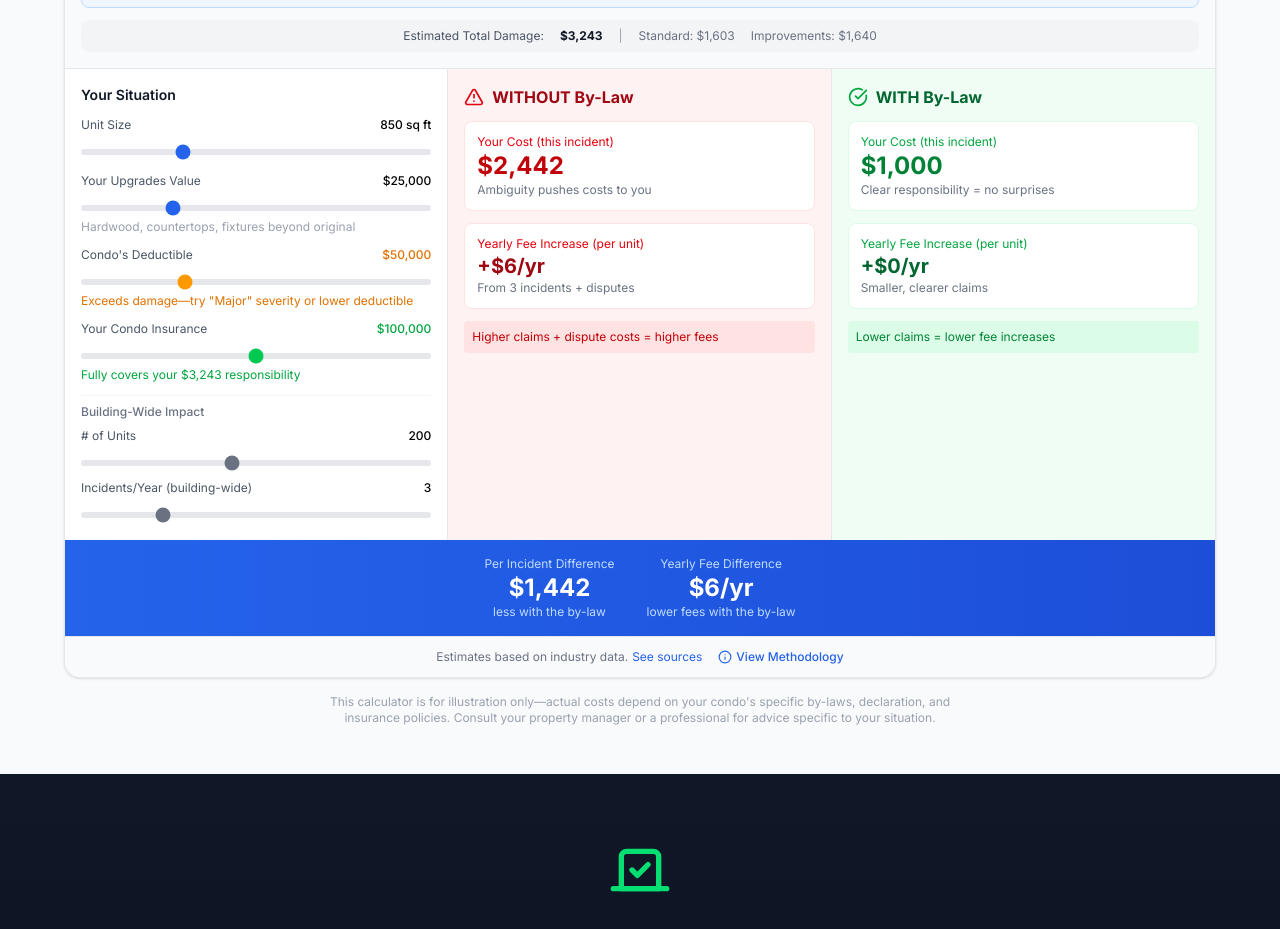
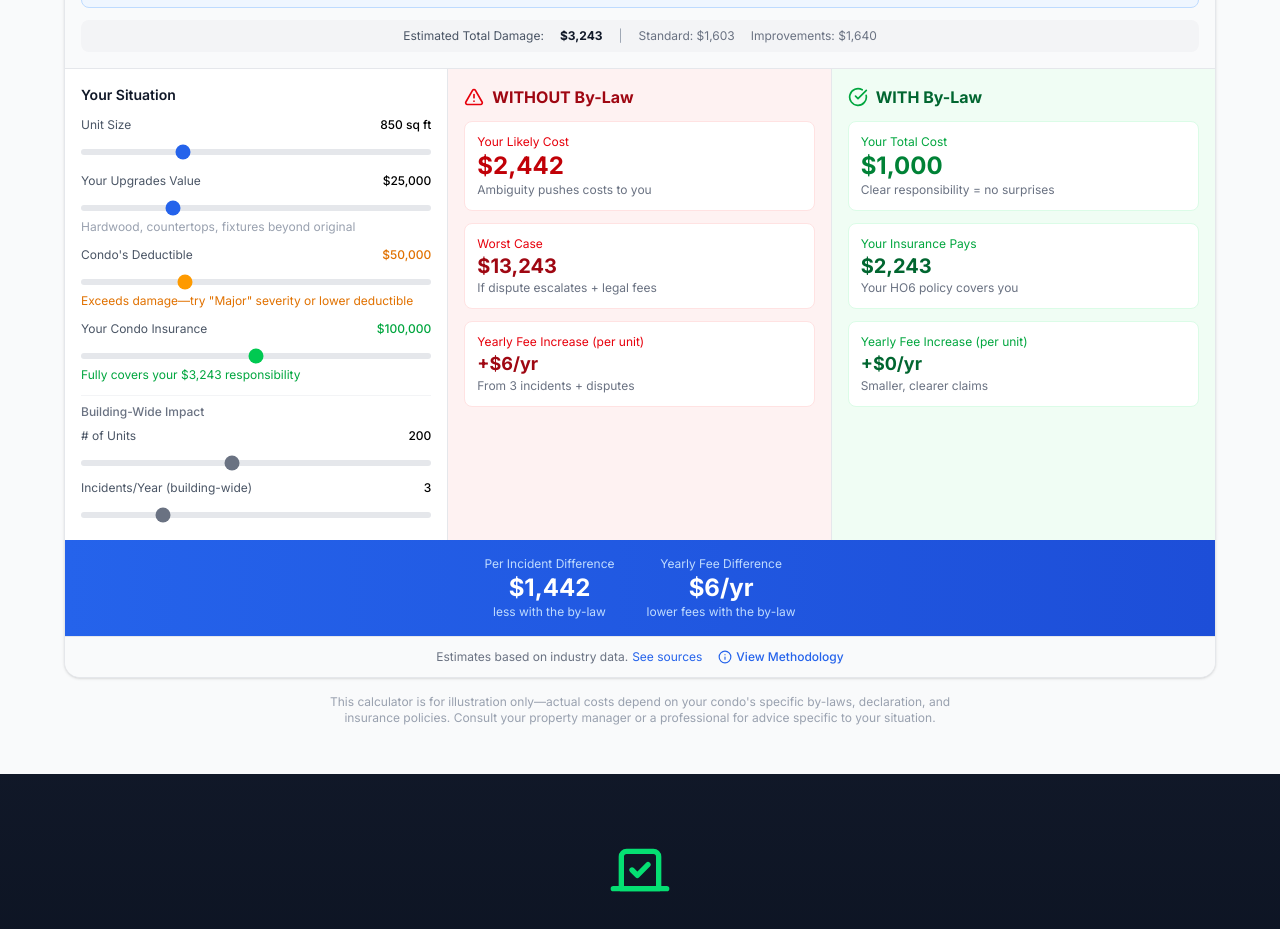
Before and after one commit to Sousaplex/95pa-sublaw, a React (Vite) app: page / in a window 1280 px wide. Shown: the part 8620-9549 px from the top of the page. Built offline with nearby package versions, Linux system fonts and the light colour scheme.

Commit message:
Restore Worst Case and Insurance Pays display

```diff
--- a/src/components/ScenarioCalculator.tsx
+++ b/src/components/ScenarioCalculator.tsx
@@ -485,19 +485,21 @@ export function ScenarioCalculator() {
 
                 <div className="space-y-3">
                   <div className="bg-white rounded-lg p-3 border border-red-100">
-                    <p className="text-xs text-red-600">Your Cost (this incident)</p>
+                    <p className="text-xs text-red-600">Your Likely Cost</p>
                     <p className="text-2xl font-bold text-red-700">{formatCurrency(result.withoutByLaw.yourCost)}</p>
                     <p className="text-xs text-gray-500">Ambiguity pushes costs to you</p>
                   </div>
 
                   <div className="bg-white rounded-lg p-3 border border-red-100">
-                    <p className="text-xs text-red-600">Yearly Fee Increase (per unit)</p>
-                    <p className="text-xl font-bold text-red-800">+{formatCurrency(result.withoutByLaw.yearlyFeeImpact)}/yr</p>
-                    <p className="text-xs text-gray-500">From {inputs.incidentsPerYear} incidents + disputes</p>
+                    <p className="text-xs text-red-600">Worst Case</p>
+                    <p className="text-xl font-bold text-red-800">{formatCurrency(result.withoutByLaw.worstCase)}</p>
+                    <p className="text-xs text-gray-500">If dispute escalates + legal fees</p>
                   </div>
 
-                  <div className="text-xs text-red-700 p-2 bg-red-100 rounded">
-                    Higher claims + dispute costs = higher fees
+                  <div className="bg-white rounded-lg p-3 border border-red-100">
+                    <p className="text-xs text-red-600">Yearly Fee Increase (per unit)</p>
+                    <p className="text-lg font-bold text-red-800">+{formatCurrency(result.withoutByLaw.yearlyFeeImpact)}/yr</p>
+                    <p className="text-xs text-gray-500">From {inputs.incidentsPerYear} incidents + disputes</p>
                   </div>
                 </div>
               </div>
@@ -511,19 +513,21 @@ export function ScenarioCalculator() {
 
                 <div className="space-y-3">
                   <div className="bg-white rounded-lg p-3 border border-green-100">
-                    <p className="text-xs text-green-600">Your Cost (this incident)</p>
+                    <p className="text-xs text-green-600">Your Total Cost</p>
                     <p className="text-2xl font-bold text-green-700">{formatCurrency(result.withByLaw.yourCost)}</p>
                     <p className="text-xs text-gray-500">Clear responsibility = no surprises</p>
                   </div>
 
                   <div className="bg-white rounded-lg p-3 border border-green-100">
-                    <p className="text-xs text-green-600">Yearly Fee Increase (per unit)</p>
-                    <p className="text-xl font-bold text-green-800">+{formatCurrency(result.withByLaw.yearlyFeeImpact)}/yr</p>
-                    <p className="text-xs text-gray-500">Smaller, clearer claims</p>
+                    <p className="text-xs text-green-600">Your Insurance Pays</p>
+                    <p className="text-xl font-bold text-green-800">{formatCurrency(result.withByLaw.insurancePays)}</p>
+                    <p className="text-xs text-gray-500">Your HO6 policy covers you</p>
                   </div>
 
-                  <div className="text-xs text-green-700 p-2 bg-green-100 rounded">
-                    Lower claims = lower fee increases
+                  <div className="bg-white rounded-lg p-3 border border-green-100">
+                    <p className="text-xs text-green-600">Yearly Fee Increase (per unit)</p>
+                    <p className="text-lg font-bold text-green-800">+{formatCurrency(result.withByLaw.yearlyFeeImpact)}/yr</p>
+                    <p className="text-xs text-gray-500">Smaller, clearer claims</p>
                   </div>
                 </div>
               </div>
```
